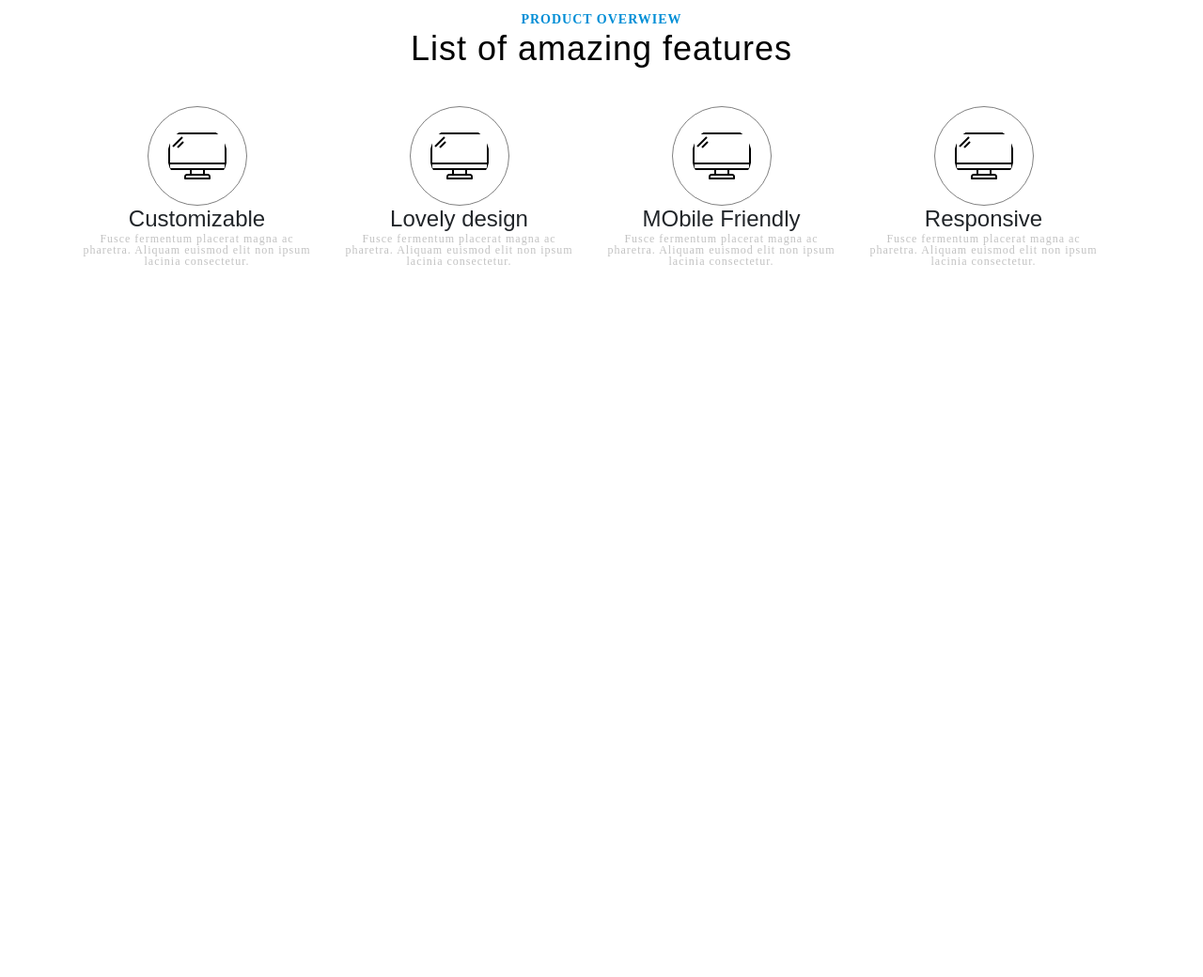
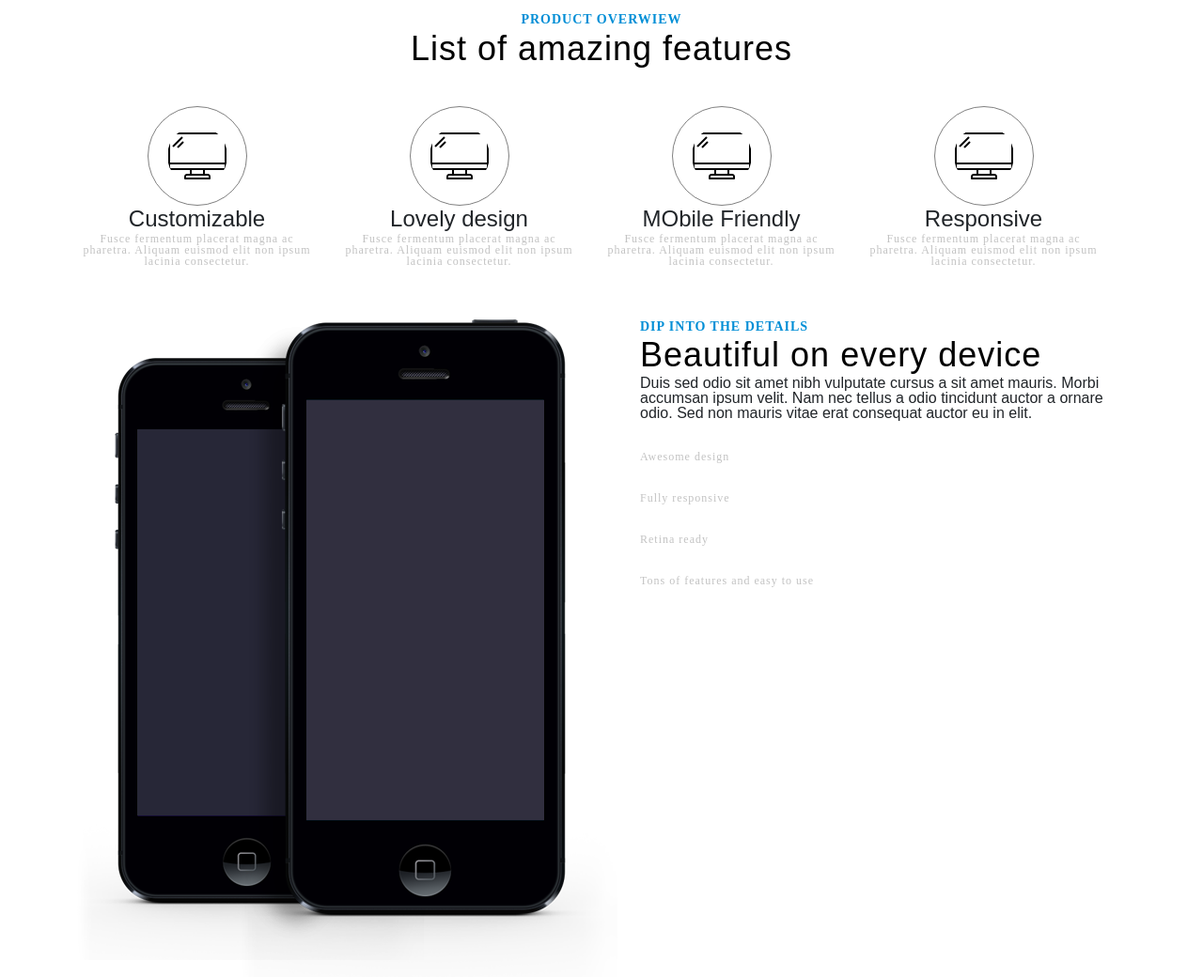
Before and after one commit to VadymTroshchuk/lucid, a website: page src/index.html in a window 1280 px wide. Shown: the part 830-1870 px from the top of the page at 94% size. Before the commit the page ends 1130 px from the top, so only its background shows below. Drawn offline with nearby package versions, Linux system fonts and the light colour scheme; files that its build step writes are made by us from their sources; a web font is replaced by a local one.

Commit message:
feat: add devices section

```diff
--- /dev/null
+++ b/src/assets/scss/layout/_devices.scss
@@ -0,0 +1,39 @@
+
+@use "../abstracts/_functions.scss" as f;
+@use "../abstracts/_variables.scss" as v;
+@use "../abstracts/_mixins.scss" as m;
+
+.devices{
+    padding-top: 40px;
+    &__container{
+
+    }
+
+    &__list-container{
+        padding-top: 40px;
+    }
+    &__list-item__wrapper{
+
+    }
+    &__icon-wrapper{
+
+    }
+    &__icon{
+
+    }
+    &__item-title{
+
+    }
+    &__item-text{
+        @include m.section-text;
+    }
+
+    &__sub-title{
+        @include m.sub-title;
+    }
+    &__title{
+        @include m.black-title;
+
+    }
+
+}
--- a/src/assets/scss/style.scss
+++ b/src/assets/scss/style.scss
@@ -9,3 +9,4 @@
 @import "./base/_reset.scss";
 @import "./layout/_header.scss";
 @import "./layout/_features.scss";
+@import "./layout/_devices.scss";
--- a/src/tpl/layouts/default.html
+++ b/src/tpl/layouts/default.html
@@ -27,6 +27,8 @@
     {{>  features }}
 
 
+    {{>  devices }}
+
 
     <script src="https://cdn.jsdelivr.net/npm/bootstrap@5.3.0-alpha3/dist/js/bootstrap.bundle.min.js"
         integrity="sha384-ENjdO4Dr2bkBIFxQpeoTz1HIcje39Wm4jDKdf19U8gI4ddQ3GYNS7NTKfAdVQSZe" crossorigin="anonymous">
--- /dev/null
+++ b/src/tpl/partials/devices.html
@@ -0,0 +1,44 @@
+<section class="devices container">
+    <div class="devices-container  row">
+        <div class="devices__img-container col">
+            <img src="../../assets/images/devices.png" alt="" class="devices-img">
+        </div>
+        <div class="devices__content-wrapper col">
+            <h3 class="devices__sub-title">dip into the details</h3>
+            <h2 class="devices__title">Beautiful on every device</h2>
+            <p class="devices__text">
+                Duis sed odio sit amet nibh vulputate cursus a sit amet mauris.
+                 Morbi accumsan ipsum velit. Nam nec tellus a odio tincidunt auctor a ornare odio. Sed non  mauris vitae erat consequat auctor eu in elit.
+            </p>
+            <div class="devices__items-wrapper ">
+                <div class="devices__item">
+                    <div class="devices__icon-wrapper">
+                        <img src=""  alt="" class="devices__icon">
+                    </div>
+                    <p class="devices__item-text">Awesome design</p>
+                </div>
+                <div class="devices__item">
+                    <div class="devices__icon-wrapper">
+                        <img src=""  alt="" class="devices__icon">
+                    </div>
+                    <p class="devices__item-text">Fully responsive</p>
+                </div>
+                <div class="devices__item">
+                    <div class="devices__icon-wrapper">
+                        <img src=""  alt="" class="devices__icon">
+                    </div>
+                    <p class="devices__item-text">Retina ready</p>
+                </div>
+                <div class="devices__item">
+                    <div class="devices__icon-wrapper">
+                        <img src=""  alt="" class="devices__icon">
+                    </div>
+                    <p class="devices__item-text">Tons of features and easy to use</p>
+                </div>
+
+            </div>
+        </div>
+
+
+    </div>
+</section>
```
